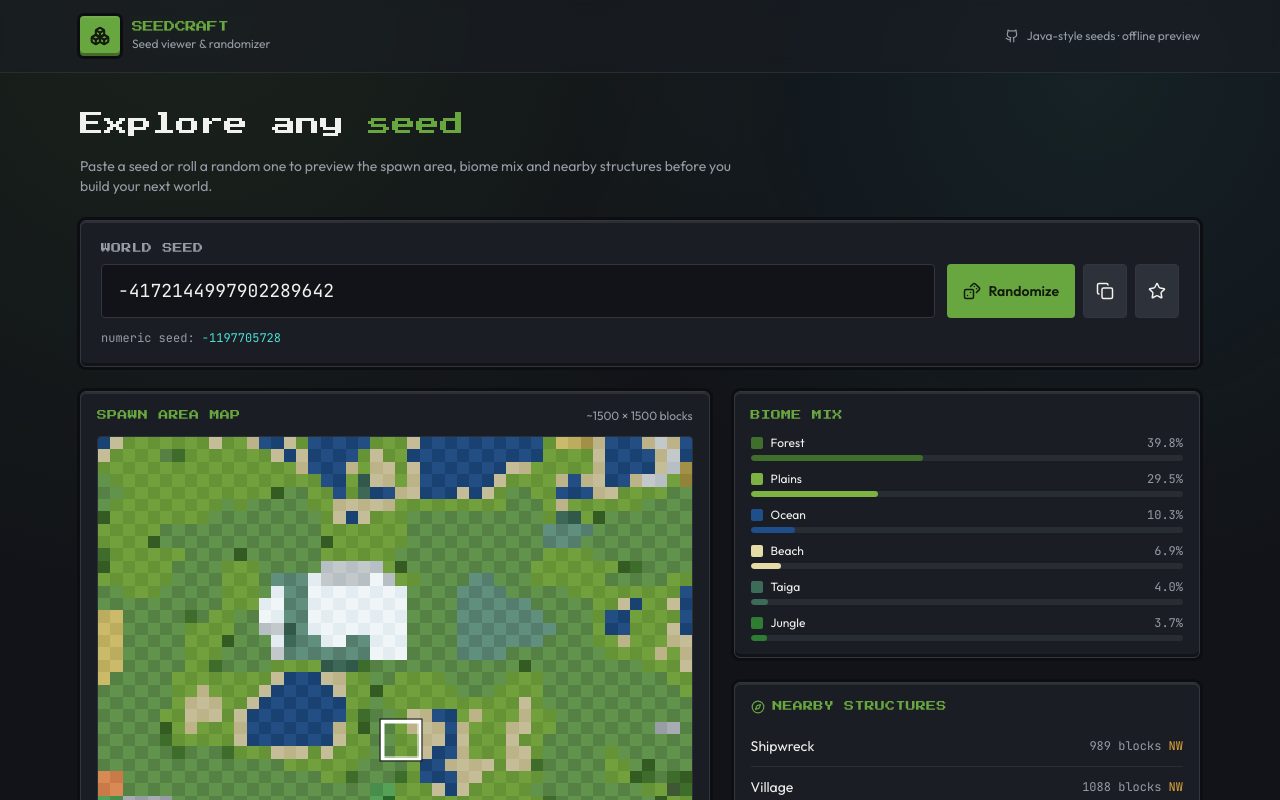
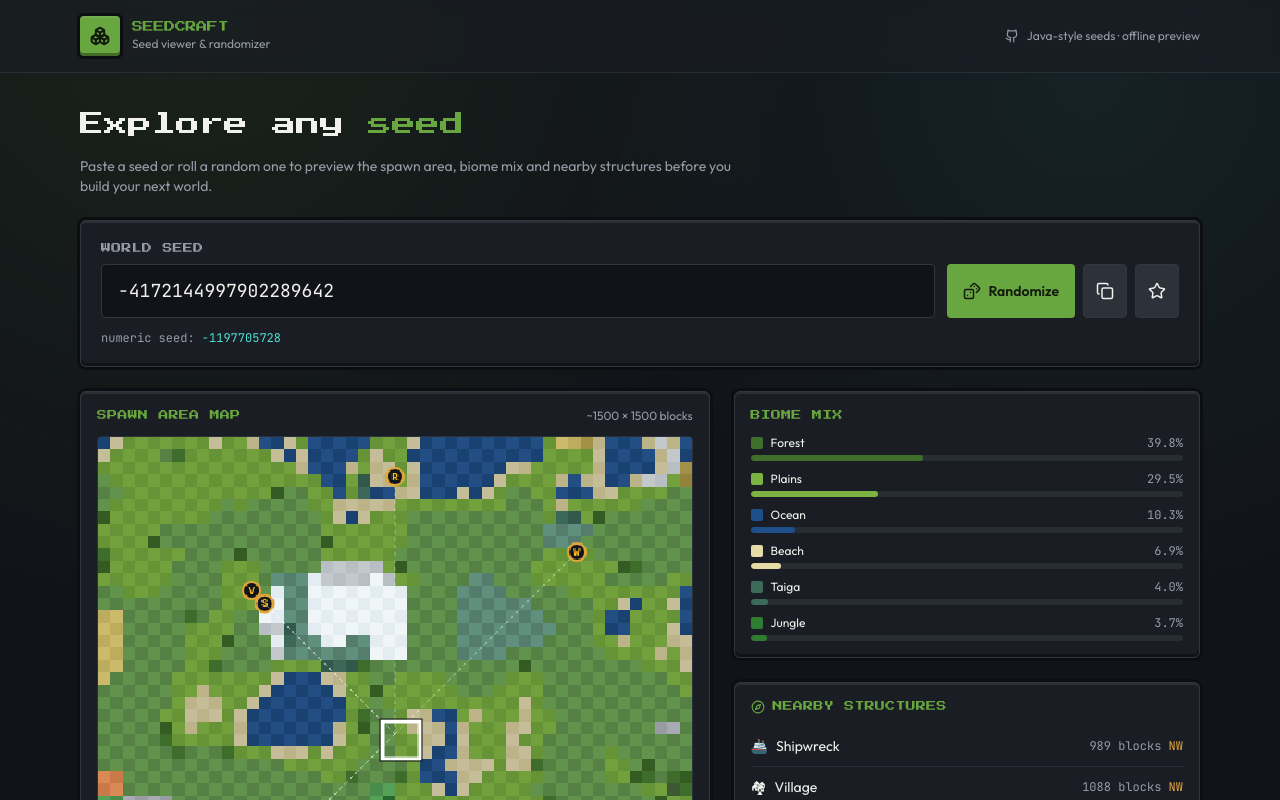
Before and after one commit to Kavka33/minecraft-seed-viewer-randomizer, a React (Vite) app: page / in a window 1280 px wide. Shown: the top 800 px of the page. Built offline with nearby package versions, Linux system fonts and the light colour scheme.

Commit message:
Update from Kliv

```diff
--- a/src/components/StructureList.tsx
+++ b/src/components/StructureList.tsx
@@ -1,5 +1,22 @@
 import { Compass } from "lucide-react";
 import type { WorldPreview } from "@/lib/seed-engine";
+
+const ICON: Record<string, string> = {
+  Village: "🏘",
+  "Pillager Outpost": "⚔",
+  "Desert Temple": "🗿",
+  "Jungle Temple": "🗿",
+  "Woodland Mansion": "🏰",
+  "Ruined Portal": "🌀",
+  Shipwreck: "🚢",
+  "Ocean Monument": "🔱",
+  "Ancient City": "🕳",
+  Stronghold: "👁",
+  "Witch Hut": "🧹",
+  Igloo: "❄",
+  "Buried Treasure": "💎",
+  "Trail Ruins": "🏺",
+};
 
 const StructureList = ({ world }: { world: WorldPreview }) => (
   <div className="rounded-lg border border-border bg-card p-4 pixel-border">
@@ -9,7 +26,10 @@ const StructureList = ({ world }: { world: WorldPreview }) => (
     <ul className="divide-y divide-border/70">
       {world.structures.map((s) => (
         <li key={s.name} className="flex items-center justify-between py-2.5 text-sm">
-          <span>{s.name}</span>
+          <span className="flex items-center gap-2">
+            <span aria-hidden>{ICON[s.name] ?? "📍"}</span>
+            {s.name}
+          </span>
           <span className="font-mono text-xs text-muted-foreground">
             {s.distance} blocks <span className="text-gold">{s.direction}</span>
           </span>
--- a/src/components/WorldMap.tsx
+++ b/src/components/WorldMap.tsx
@@ -15,29 +15,64 @@ const WorldMap = ({ world }: Props) => {
     if (!ctx) return;
 
     const size = world.grid.length;
-    canvas.width = size * CELL;
-    canvas.height = size * CELL;
+    const dim = size * CELL;
+    canvas.width = dim;
+    canvas.height = dim;
 
+    // biome tiles
     world.grid.forEach((row, y) => {
       row.forEach((cell, x) => {
+        ctx.fillStyle = (x + y) % 2 === 0 ? cell.biome.color : cell.biome.alt;
+        ctx.fillRect(x * CELL, y * CELL, CELL, CELL);
         const shade = 0.72 + cell.height * 0.55;
-        ctx.fillStyle = (x + y) % 2 === 0 ? cell.biome.color : cell.biome.alt;
-        ctx.globalAlpha = 1;
-        ctx.fillRect(x * CELL, y * CELL, CELL, CELL);
         ctx.fillStyle = shade > 1 ? "rgba(255,255,255,0.12)" : "rgba(0,0,0,0.18)";
         ctx.fillRect(x * CELL, y * CELL, CELL, CELL);
       });
     });
 
-    // spawn marker
-    const mid = Math.floor(size / 2) * CELL;
-    ctx.globalAlpha = 1;
+    const mid = dim / 2;
+
+    // structure pins
+    ctx.textAlign = "center";
+    ctx.textBaseline = "middle";
+    world.structures.forEach((s) => {
+      const px = mid + s.pinX * (dim / 2 - 14);
+      const py = mid + s.pinY * (dim / 2 - 14);
+      const R = 7;
+
+      // connection line to spawn
+      ctx.strokeStyle = "rgba(255,255,255,0.35)";
+      ctx.lineWidth = 1;
+      ctx.setLineDash([3, 3]);
+      ctx.beginPath();
+      ctx.moveTo(mid, mid);
+      ctx.lineTo(px, py);
+      ctx.stroke();
+      ctx.setLineDash([]);
+
+      // pin disc + outline
+      ctx.beginPath();
+      ctx.arc(px, py, R, 0, Math.PI * 2);
+      ctx.fillStyle = "#111418";
+      ctx.fill();
+      ctx.lineWidth = 2;
+      ctx.strokeStyle = "#e0a63c";
+      ctx.stroke();
+
+      // letter
+      ctx.fillStyle = "#fbbf24";
+      ctx.font = "bold 9px 'JetBrains Mono', monospace";
+      ctx.fillText(s.icon, px, py + 0.5);
+    });
+
+    // spawn marker (drawn last so it sits on top)
+    const sm = Math.floor(size / 2) * CELL;
     ctx.strokeStyle = "#ffffff";
     ctx.lineWidth = 3;
-    ctx.strokeRect(mid - CELL, mid - CELL, CELL * 3, CELL * 3);
+    ctx.strokeRect(sm - CELL, sm - CELL, CELL * 3, CELL * 3);
     ctx.strokeStyle = "#111418";
     ctx.lineWidth = 1;
-    ctx.strokeRect(mid - CELL - 2, mid - CELL - 2, CELL * 3 + 4, CELL * 3 + 4);
+    ctx.strokeRect(sm - CELL - 2, sm - CELL - 2, CELL * 3 + 4, CELL * 3 + 4);
   }, [world]);
 
   return (
@@ -52,7 +87,7 @@ const WorldMap = ({ world }: Props) => {
         style={{ imageRendering: "pixelated" }}
       />
       <p className="mt-3 text-xs text-muted-foreground">
-        White square marks world spawn · colors show biome, brightness shows elevation
+        White square = spawn · gold pins = structures (dashed line points back to spawn)
       </p>
     </div>
   );
--- a/src/lib/seed-engine.ts
+++ b/src/lib/seed-engine.ts
@@ -108,11 +108,28 @@ export type WorldPreview = {
   grid: MapCell[][];
   spawnBiome: Biome;
   biomeCounts: { biome: Biome; pct: number }[];
-  structures: { name: string; distance: number; direction: string }[];
+  structures: { name: string; distance: number; direction: string; icon: string; pinX: number; pinY: number }[];
   stats: { label: string; value: string }[];
 };
 
 const DIRS = ["N", "NE", "E", "SE", "S", "SW", "W", "NW"];
+
+const STRUCTURE_ICONS: Record<string, string> = {
+  Village: "V",
+  "Pillager Outpost": "P",
+  "Desert Temple": "T",
+  "Jungle Temple": "T",
+  "Woodland Mansion": "M",
+  "Ruined Portal": "R",
+  Shipwreck: "S",
+  "Ocean Monument": "O",
+  "Ancient City": "A",
+  Stronghold: "E",
+  "Witch Hut": "W",
+  Igloo: "I",
+  "Buried Treasure": "$",
+  "Trail Ruins": "U",
+};
 
 function pickBiome(h: number, temp: number, moist: number): Biome {
   const get = (k: string) => BIOMES.find((b) => b.key === k)!;
@@ -165,11 +182,24 @@ export function generateWorld(seed: string, size = 48): WorldPreview {
     .slice(0, 6);
 
   const shuffled = [...STRUCTURES].sort(() => rand() - 0.5);
-  const structures = shuffled.slice(0, 6).map((name) => ({
-    name,
-    distance: Math.round(80 + rand() * 2400),
-    direction: DIRS[Math.floor(rand() * DIRS.length)],
-  })).sort((a, b) => a.distance - b.distance);
+  const structures = shuffled.slice(0, 6).map((name) => {
+    const distance = Math.round(80 + rand() * 2400);
+    const dirIdx = Math.floor(rand() * DIRS.length);
+    const dir = DIRS[dirIdx];
+    // angle from N clockwise (N=top)
+    const angle = (dirIdx * 45 - 90) * (Math.PI / 180);
+    // map the spawn area covers ~1500 blocks radius → 0..1 fraction of map
+    const frac = Math.min(distance / 1500, 0.92);
+    return {
+      name,
+      distance,
+      direction: dir,
+      icon: STRUCTURE_ICONS[name] ?? "·",
+      // normalized -1..1 from center, scaled into cell space by the renderer
+      pinX: Math.cos(angle) * frac,
+      pinY: Math.sin(angle) * frac,
+    };
+  }).sort((a, b) => a.distance - b.distance);
 
   const seaLevel = 62 + Math.round(rand() * 2);
   const stats = [
```
